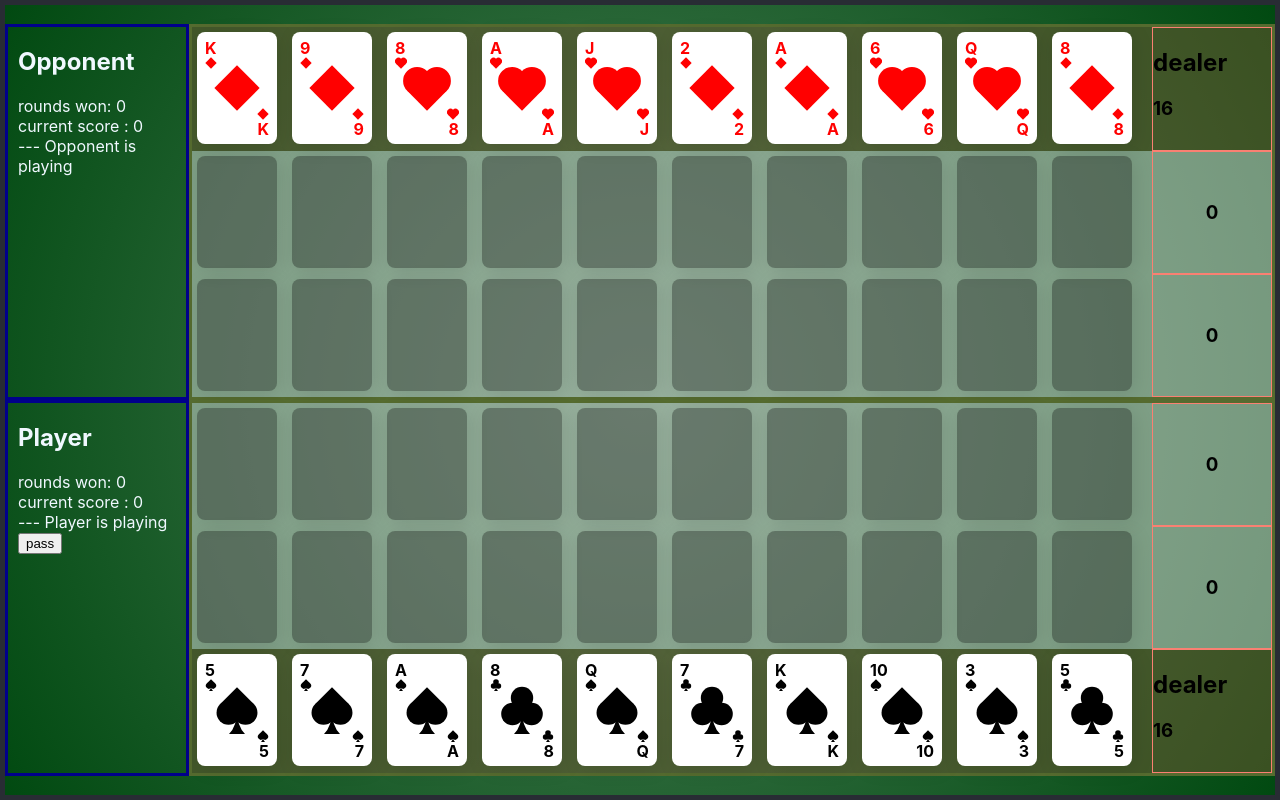
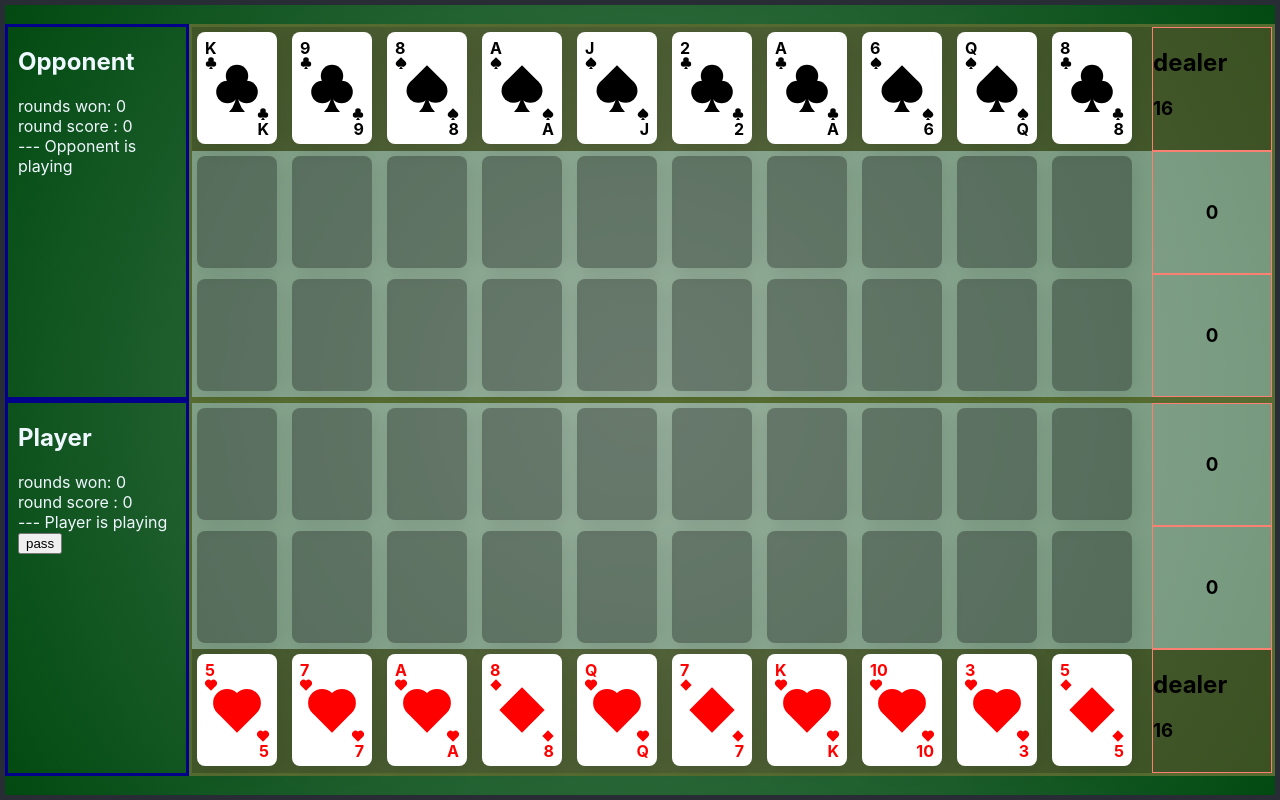
Before and after one commit to pawelsawczenko/evolution-ts-bootcamp-2023-the-course-project, a React (Create React App) app: page / in a window 1280 px wide. Both pictures are taken after a click on the button "Start Game". Built offline with nearby package versions, Linux system fonts and the light colour scheme.

Commit message:
Refactoring

```diff
--- a/src/components/board/Cell.tsx
+++ b/src/components/board/Cell.tsx
@@ -3,29 +3,26 @@ import { Suit } from "./Suit";
 import { gwentStore } from "../../stores/GameStore";
 import React from "react";
 
-export const Cell: React.FC<CardData> = (props: CardData) => {
+export const Cell: React.FC<CardData> = ({ id, card, x, y }) => {
   // TODO: all on click (useCallback, useMemo)?
-  const onCellClick = () => {
-    gwentStore.moveCard(props);
-  };
+  const onCellClick = React.useCallback(() => {
+    gwentStore.moveCard({ id, card, x, y });
+  }, [id, card, x, y]);
 
-  if (props.card === undefined) {
+  if (card === undefined) {
     return (
       <div
-        id={`cell-${props.x}-${props.y}`}
+        id={`cell-${x}-${y}`}
         className="empty-cell"
         onClick={onCellClick}
       ></div>
     );
   } else {
     return (
-      <div
-        id={`cell-${props.x}-${props.y}`}
-        className={`card ${props.card.suit}`}
-      >
-        <span className="rank rank-before">{props.card.rank}</span>
-        <Suit suit={props.card.suit} rank={props.card.rank}></Suit>
-        <span className="rank rank-after">{props.card.rank}</span>
+      <div id={`cell-${x}-${y}`} className={`card ${card.suit}`}>
+        <span className="rank rank-before">{card.rank}</span>
+        <Suit suit={card.suit} rank={card.rank}></Suit>
+        <span className="rank rank-after">{card.rank}</span>
       </div>
     );
   }
--- a/src/components/board/Row.tsx
+++ b/src/components/board/Row.tsx
@@ -4,15 +4,11 @@ import { Cell } from "./Cell";
 
 import "./row.css";
 
-export const RowComponent: React.FC<Row> = (props: Row) => {
-  const row = props.rowItems;
-
-  const score = props.score;
-
+export const RowComponent: React.FC<Row> = ({ rowItems, score }) => {
   return (
     <div className="row-template">
       <div className="row">
-        {row.map((item) => {
+        {rowItems.map((item) => {
           return (
             <Cell
               key={item.id}
--- a/src/components/board/Suit.tsx
+++ b/src/components/board/Suit.tsx
@@ -5,67 +5,33 @@ import Diamonds from "../../assets/Diamonds.svg";
 import Clubs from "../../assets/Clubs.svg";
 import Spades from "../../assets/Spades.svg";
 
-// TODO: MAP suits props
-export const Suit: React.FC<Card> = (props: Card) => {
+const MAP = {
+  Spades: {
+    src: Spades,
+    alt: "suit Spades",
+  },
+  Hearts: {
+    src: Hearts,
+    alt: "suit Hearts",
+  },
+  Clubs: {
+    src: Clubs,
+    alt: "suit Clubs",
+  },
+  Diamonds: {
+    src: Diamonds,
+    alt: "suit Diamonds",
+  },
+};
+
+export const Suit: React.FC<Card> = ({ suit }) => {
+  const { src, alt } = MAP[suit];
+
   return (
     <>
-      {props.suit === "Spades" ? (
-        <>
-          <img
-            className="suit-before"
-            src={Spades}
-            alt={`suit ${props.suit}`}
-          />
-          <img
-            className="suit suit-center"
-            src={Spades}
-            alt={`suit ${props.suit}`}
-          />
-          <img className="suit-after" src={Spades} alt={`suit ${props.suit}`} />
-        </>
-      ) : props.suit === "Hearts" ? (
-        <>
-          <img
-            className="suit-before"
-            src={Hearts}
-            alt={`suit ${props.suit}`}
-          />
-          <img
-            className="suit suit-center"
-            src={Hearts}
-            alt={`suit ${props.suit}`}
-          />
-          <img className="suit-after" src={Hearts} alt={`suit ${props.suit}`} />
-        </>
-      ) : props.suit === "Clubs" ? (
-        <>
-          <img className="suit-before" src={Clubs} alt={`suit ${props.suit}`} />
-          <img
-            className="suit suit-center"
-            src={Clubs}
-            alt={`suit ${props.suit}`}
-          />
-          <img className="suit-after" src={Clubs} alt={`suit ${props.suit}`} />
-        </>
-      ) : (
-        <>
-          <img
-            className="suit-before"
-            src={Diamonds}
-            alt={`suit ${props.suit}`}
-          />
-          <img
-            className="suit suit-center"
-            src={Diamonds}
-            alt={`suit ${props.suit}`}
-          />
-          <img
-            className="suit-after"
-            src={Diamonds}
-            alt={`suit ${props.suit}`}
-          />
-        </>
-      )}
+      <img className="suit-before" src={src} alt={alt} />
+      <img className="suit suit-center" src={src} alt={alt} />
+      <img className="suit-after" src={src} alt={alt} />
     </>
   );
 };
--- a/src/components/board/opponent/OpponentHand.tsx
+++ b/src/components/board/opponent/OpponentHand.tsx
@@ -6,12 +6,13 @@ import { gwentStore } from "../../../stores/GameStore";
 import { observer } from "mobx-react-lite";
 
 const OpponentHand: React.FC = () => {
+  const { hand } = gwentStore.gameBoard.opponent;
   const numberOfDealerCards = gwentStore.gameBoard.player.dealer.deck.length;
 
   return (
     <div className="hand row-template">
       <div className="row">
-        {gwentStore.gameBoard.opponent.hand.map((item) => {
+        {hand.map((item) => {
           return (
             <OpponentHandCell
               key={item.id}
--- a/src/components/board/opponent/OpponentStats.tsx
+++ b/src/components/board/opponent/OpponentStats.tsx
@@ -4,8 +4,9 @@ import { observer } from "mobx-react";
 import { gwentStore } from "../../../stores/GameStore";
 
 const OpponentStats: React.FC = () => {
-  const currentScore = gwentStore.gameBoard.opponent.roundScore;
-  const roundsWon = gwentStore.gameBoard.opponent.roundsWon;
+  const { roundScore, roundsWon } = gwentStore.gameBoard.opponent;
+  // const currentScore = gwentStore.gameBoard.opponent.roundScore;
+  // const roundsWon = gwentStore.gameBoard.opponent.roundsWon;
   const isOpponentPass = gwentStore.isOpponentPass ? "passes" : "is playing";
 
   return (
@@ -21,8 +22,8 @@ const OpponentStats: React.FC = () => {
       </div>
       {/* current opponent's score */}
       <div className="current-score">
-        <span>current score : </span>
-        <span>{currentScore}</span>
+        <span>round score : </span>
+        <span>{roundScore}</span>
       </div>
 
       <div>
--- a/src/components/board/player/PlayerHand.tsx
+++ b/src/components/board/player/PlayerHand.tsx
@@ -6,12 +6,13 @@ import { gwentStore } from "../../../stores/GameStore";
 import { observer } from "mobx-react-lite";
 
 export const PlayerHand: React.FC = () => {
+  const { hand } = gwentStore.gameBoard.player;
   const numberOfDealerCards = gwentStore.gameBoard.player.dealer.deck.length;
 
   return (
     <div className="hand row-template">
       <div className="row">
-        {gwentStore.gameBoard.player.hand.map((item) => {
+        {hand.map((item) => {
           return (
             <PlayerHandCell
               key={item.id}
--- a/src/components/board/player/PlayerHandCell.tsx
+++ b/src/components/board/player/PlayerHandCell.tsx
@@ -3,44 +3,42 @@ import { Suit } from "../Suit";
 import { gwentStore } from "../../../stores/GameStore";
 import React from "react";
 
-export const PlayerHandCell: React.FC<CardData> = (props: CardData) => {
+export const PlayerHandCell: React.FC<CardData> = ({ id, card, x, y }) => {
   const [isClicked, setIsClicked] = React.useState(false);
   let selected =
-    isClicked &&
-    gwentStore.cardToPlay?.id === props.id &&
-    !gwentStore.isPlayerPass
+    isClicked && gwentStore.cardToPlay?.id === id && !gwentStore.isPlayerPass
       ? "card-selected"
       : "";
 
-  const onCellClick = () => {
+  const onCellClick = React.useCallback(() => {
     if (!gwentStore.isPlayerPass) {
-      gwentStore.setCardToPlay(props);
-      if (gwentStore.cardToPlay?.id === props.id) {
+      gwentStore.setCardToPlay({ id, card, x, y });
+      if (gwentStore.cardToPlay?.id === id) {
         setIsClicked(true);
       } else {
         setIsClicked(false);
       }
     }
-  };
+  }, [card, id, x, y]);
 
   React.useEffect(() => {
-    if (props.card === undefined) {
+    if (card === undefined) {
       setIsClicked(false);
     }
-  }, [props.card]);
+  }, [card]);
 
-  if (props.card === undefined) {
-    return <div id={`cell-${props.x}-${props.y}`} className="empty-cell"></div>;
+  if (card === undefined) {
+    return <div id={`cell-${x}-${y}`} className="empty-cell"></div>;
   } else {
     return (
       <div
-        id={`cell-${props.x}-${props.y}`}
-        className={`card ${props.card.suit} ${selected}`}
+        id={`cell-${x}-${y}`}
+        className={`card ${card.suit} ${selected}`}
         onClick={onCellClick}
       >
-        <span className="rank rank-before">{props.card.rank}</span>
-        <Suit suit={props.card.suit} rank={props.card.rank}></Suit>
-        <span className="rank rank-after">{props.card.rank}</span>
+        <span className="rank rank-before">{card.rank}</span>
+        <Suit suit={card.suit} rank={card.rank}></Suit>
+        <span className="rank rank-after">{card.rank}</span>
       </div>
     );
   }
--- a/src/components/board/player/PlayerStatsAndInput.tsx
+++ b/src/components/board/player/PlayerStatsAndInput.tsx
@@ -4,15 +4,16 @@ import { observer } from "mobx-react";
 import { gwentStore } from "../../../stores/GameStore";
 
 const PlayerStatsAndInput: React.FC = () => {
-  const currentScore = gwentStore.gameBoard.player.roundScore;
-  const roundsWon = gwentStore.gameBoard.player.roundsWon;
+  const { roundScore, roundsWon } = gwentStore.gameBoard.player;
+  // const currentScore = gwentStore.gameBoard.player.roundScore;
+  // const roundsWon = gwentStore.gameBoard.player.roundsWon;
   const isPlayerPass = gwentStore.isPlayerPass ? "passes" : "is playing";
 
   // const currentlyChosenCard = gwentStore.cardToPlay;
-
-  const onClick = () => {
+  // TODO: all on click (useCallback, useMemo)?
+  const onClick = React.useCallback(() => {
     gwentStore.setIsPlayerPass();
-  };
+  }, []);
 
   return (
     <div className="stats player-statistic">
@@ -27,8 +28,8 @@ const PlayerStatsAndInput: React.FC = () => {
       </div>
       {/* current player's score */}
       <div className="current-score">
-        <span>current score : </span>
-        <span>{currentScore}</span>
+        <span>round score : </span>
+        <span>{roundScore}</span>
       </div>
 
       <div>
--- a/src/components/board/pop-ups/PopUp.tsx
+++ b/src/components/board/pop-ups/PopUp.tsx
@@ -7,7 +7,7 @@ interface PopUpProps {
   setPopUpHidden: React.Dispatch<SetStateAction<string>>;
 }
 
-export const PopUp: React.FC<PopUpProps> = (props: PopUpProps) => {
+export const PopUp: React.FC<PopUpProps> = ({ setPopUpHidden }) => {
   const navigate = useNavigate();
 
   const isGameWon =
@@ -26,19 +26,20 @@ export const PopUp: React.FC<PopUpProps> = (props: PopUpProps) => {
       ? `You won the round`
       : "Draw!";
 
-  const onClickPopUp = () => {
+  // TODO: all on click (useCallback, useMemo)?
+  const onClickPopUp = React.useCallback(() => {
     if (
       gwentStore.gameBoard.opponent.roundsWon === 2 ||
       gwentStore.gameBoard.player.roundsWon === 2
     ) {
       gwentStore.resetTheGame();
-      props.setPopUpHidden("pop-up-hidden");
+      setPopUpHidden("pop-up-hidden");
       navigate("/", { replace: false });
     } else {
       gwentStore.startNewRound();
-      props.setPopUpHidden("pop-up-hidden");
+      setPopUpHidden("pop-up-hidden");
     }
-  };
+  }, []);
 
   return (
     <div className="pop-up">
--- a/src/components/main/Main.tsx
+++ b/src/components/main/Main.tsx
@@ -14,6 +14,7 @@ export const Main: React.FC = () => {
 
   const startGame = () => {
     gwentStore.currentRound = 1;
+    gwentStore.setIsPlayerMoveFirst();
     gwentStore.setInitialDealersCards();
     gwentStore.drawCardsFromDealer(10);
     navigate("game", { replace: false });
```
